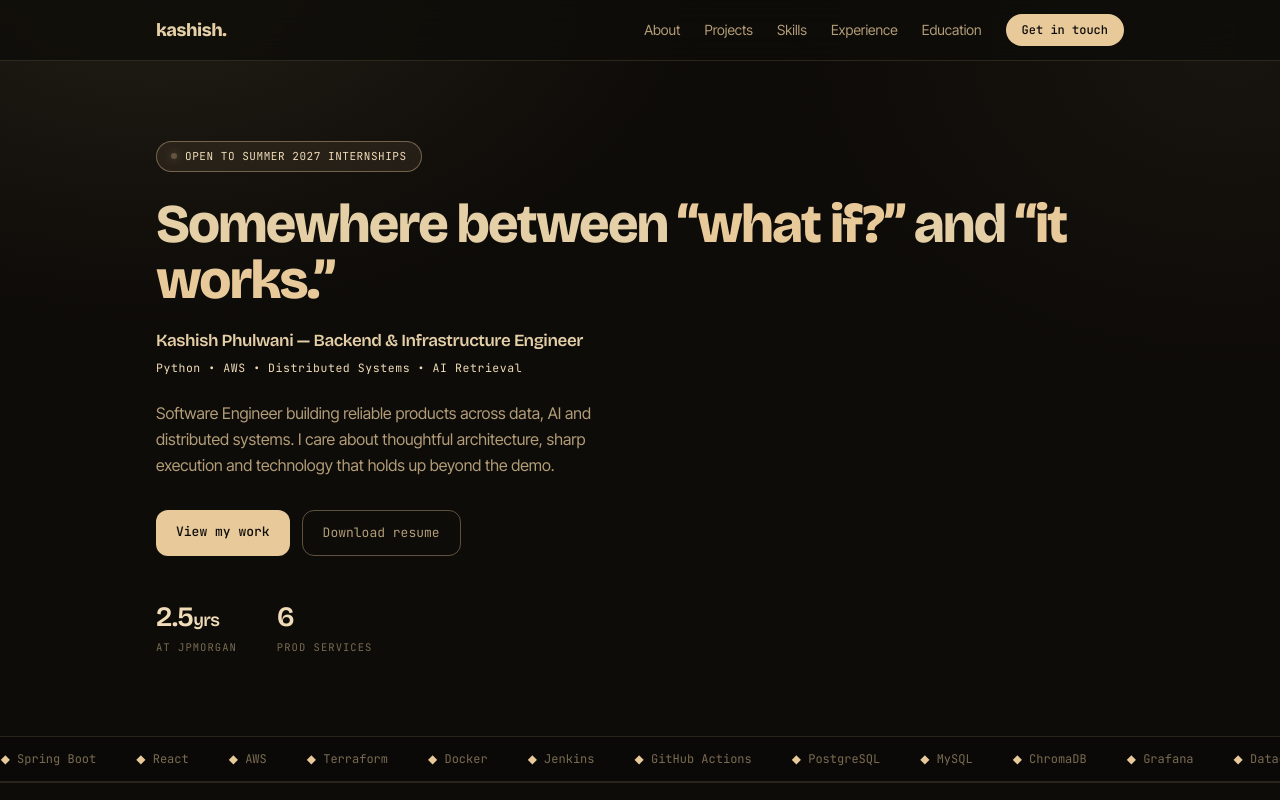
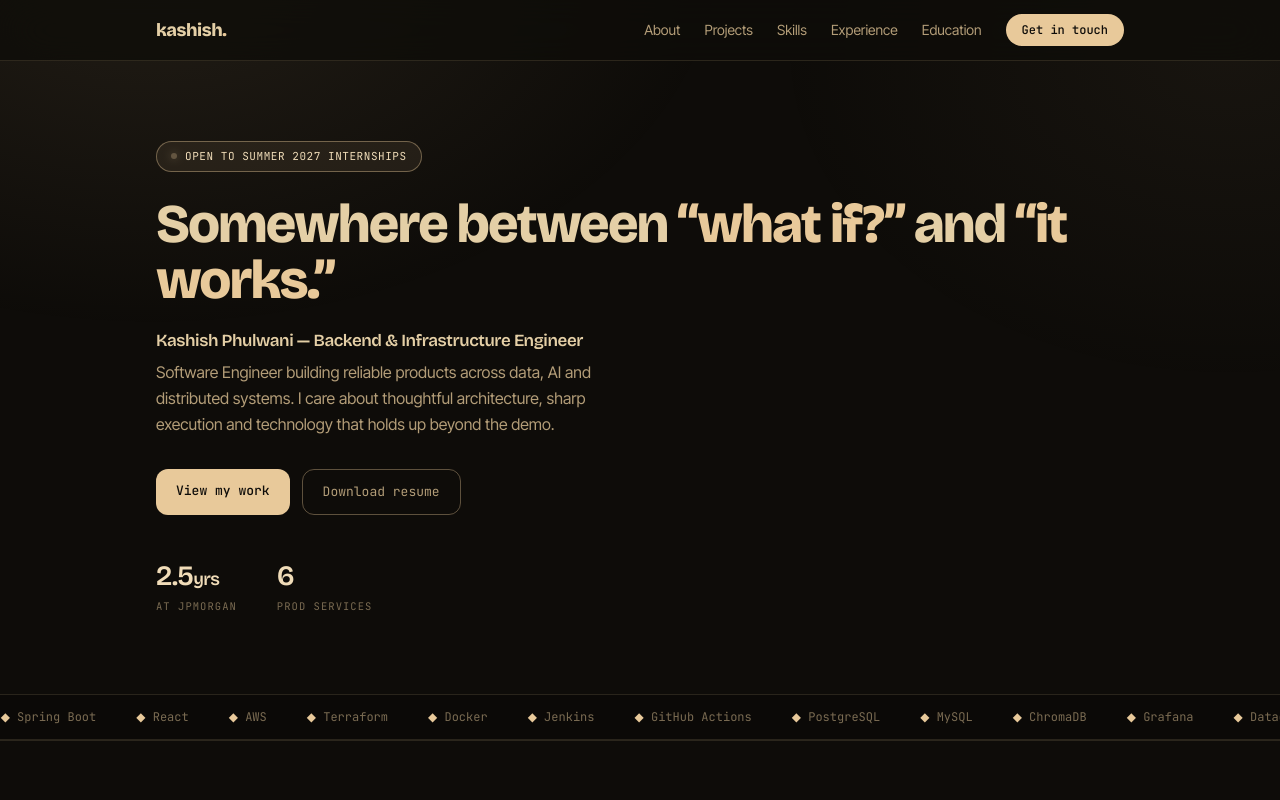
Before and after one commit to kashish0201/portfolio, a Next.js app: page / in a window 1280 px wide. Shown: the top 800 px of the page. Built offline with nearby package versions, Linux system fonts and the light colour scheme.

Commit message:
Remove the Python/AWS tech tagline from the hero.

```diff
--- a/components/Hero.tsx
+++ b/components/Hero.tsx
@@ -19,9 +19,6 @@ export default function Hero() {
 
         <p className="mb-1.5 font-display text-[17px] font-semibold tracking-tight text-ink">
           {profile.name} — {profile.role}
-        </p>
-        <p className="mb-6 font-mono text-[11.5px] tracking-wider text-accent-soft">
-          {profile.tagline}
         </p>
 
         <p className="mb-8 max-w-[50ch] text-[16px] leading-relaxed text-ink-dim">
--- a/data/content.ts
+++ b/data/content.ts
@@ -6,7 +6,6 @@ export const profile = {
   brand: "kashish",
   status: "OPEN TO SUMMER 2027 INTERNSHIPS",
   role: "Backend & Infrastructure Engineer",
-  tagline: "Python • AWS • Distributed Systems • AI Retrieval",
   headline: [
     { text: "Somewhere between ", accent: false },
     { text: "\u201Cwhat if?\u201D", accent: true },
```
